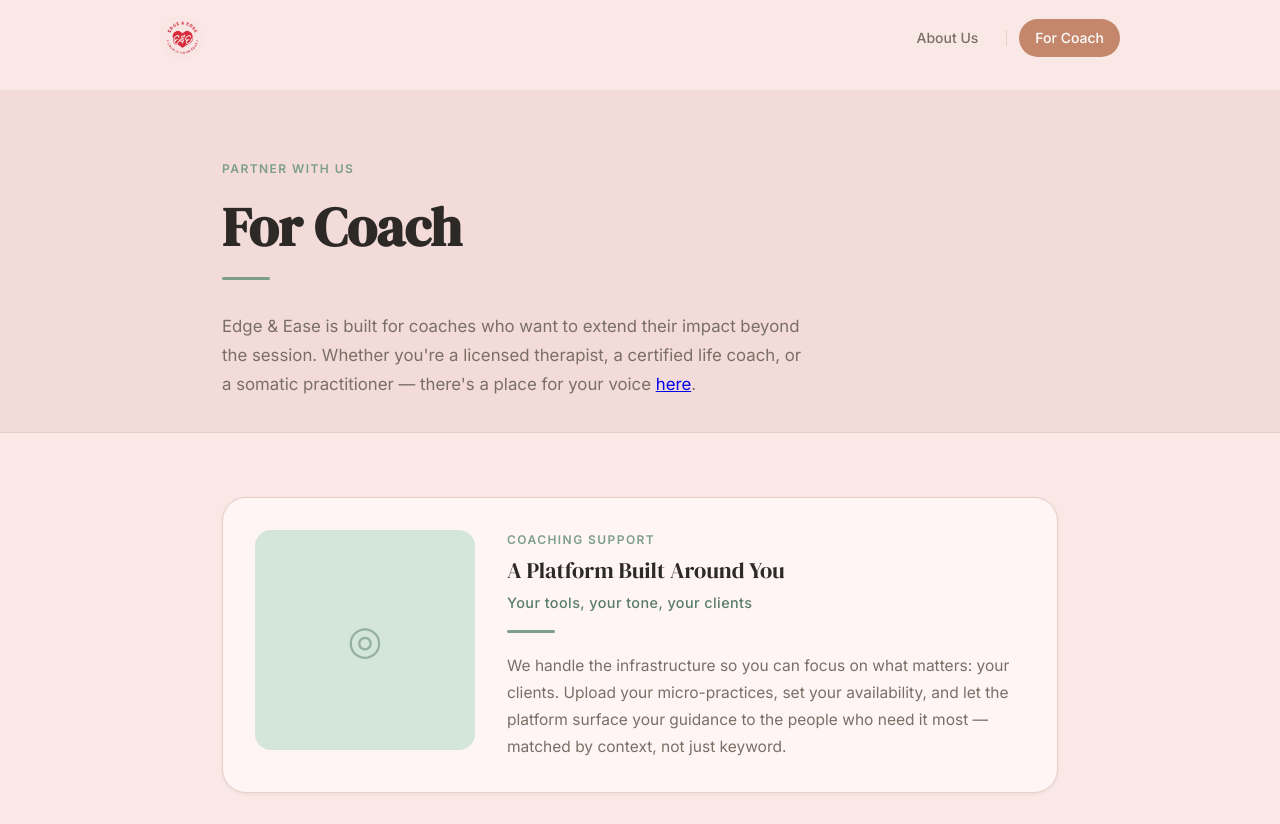
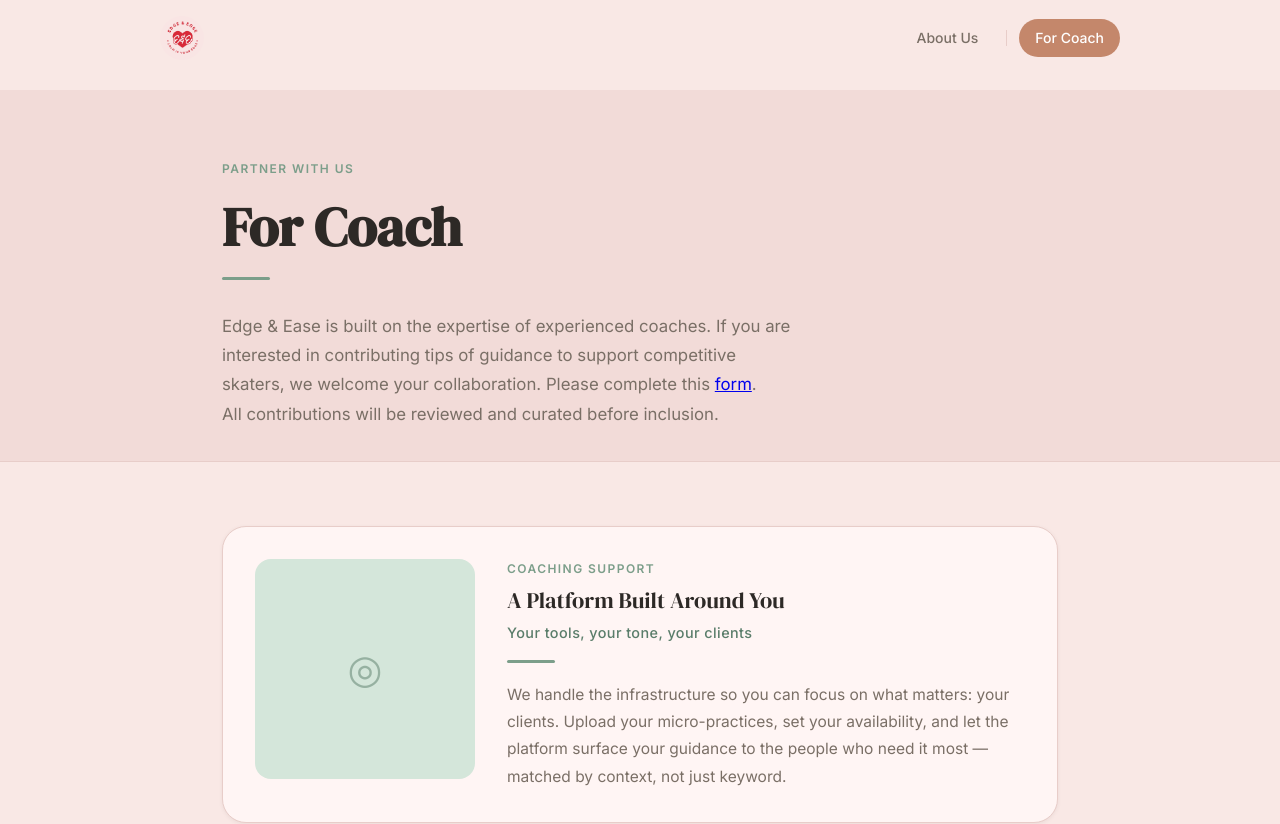
Before and after one commit to violetyan10/Edge-and-Ease, a Vue app in the folder frontend/: page /for-coach in a window 1280 px wide. Shown: the top 824 px of the page. Built offline with nearby package versions, Linux system fonts and the light colour scheme; the HTML template or start-up script is replaced by a standard one.

Commit message:
update_for_coach

```diff
--- a/frontend/src/views/ForCoachPage.vue
+++ b/frontend/src/views/ForCoachPage.vue
@@ -8,10 +8,13 @@
         <h1 class="inner-page__title">For Coach</h1>
         <div class="divider" />
         <p class="inner-page__lead">
-          Edge & Ease is built for coaches who want to extend their impact beyond the
-          session. Whether you're a licensed therapist, a certified life coach, or a
-          somatic practitioner — there's a place for your voice <a href="https://docs.google.com/forms/d/e/1FAIpQLSfPyDpN8FItb1h_l-eMuosLBg1_Uy0tGjAGiT4MX_GvOnAO6A/viewform" target="_blank"
-          rel="noopener noreferrer">here</a>.
+          Edge & Ease is built on the expertise of experienced coaches. If you are interested
+          in contributing tips of guidance to support competitive skaters, we welcome your collaboration.
+          Please complete this <a href="https://docs.google.com/forms/d/e/1FAIpQLSfPyDpN8FItb1h_l-eMuosLBg1_Uy0tGjAGiT4MX_GvOnAO6A/viewform" target="_blank"
+          rel="noopener noreferrer">form</a>.
+        </p>
+        <p class="inner-page__lead">
+          All contributions will be reviewed and curated before inclusion.
         </p>
       </div>
     </section>
```
